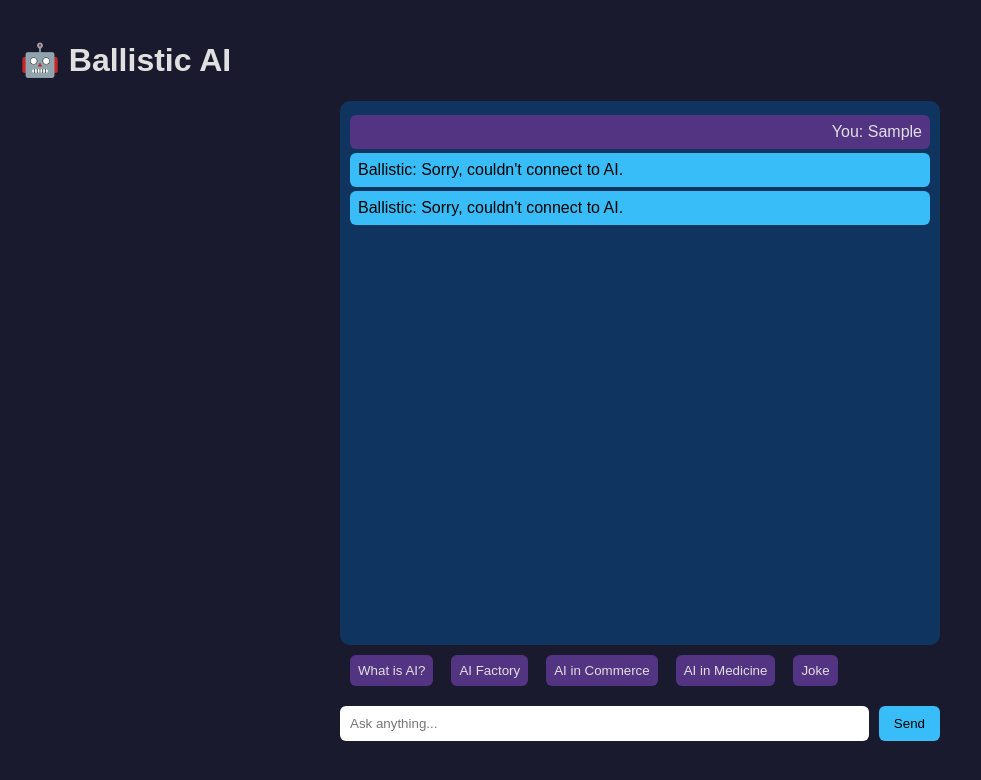
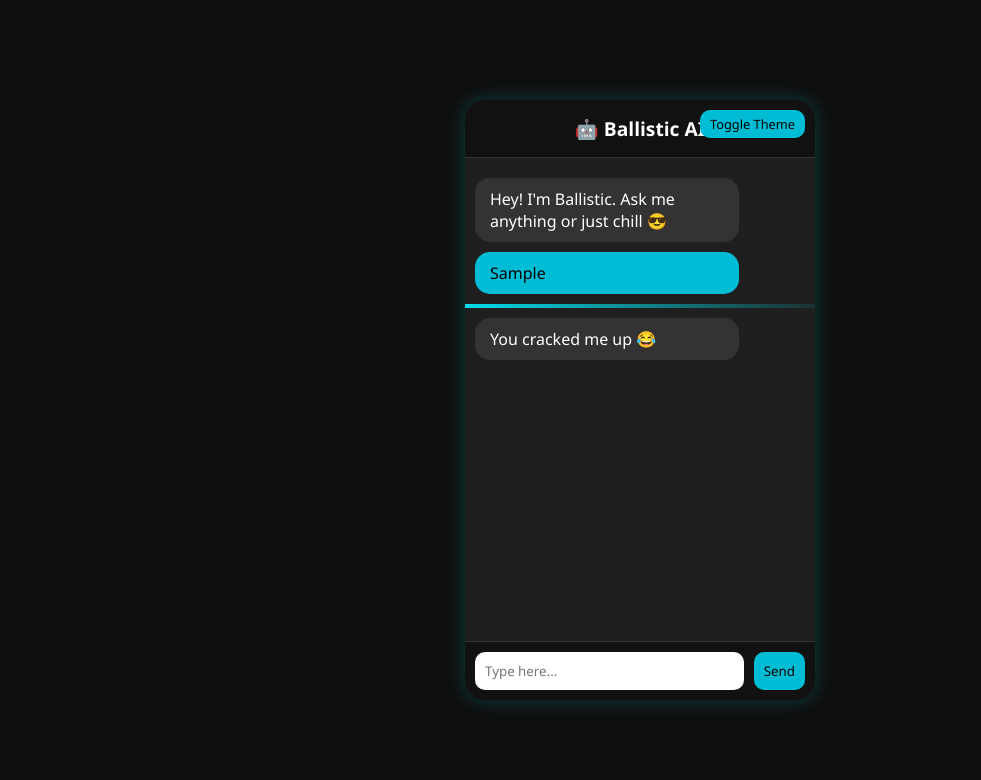
Before and after one commit to Ballisticcc/chtbot, a plain HTML site: page index.html in a window 1280 px wide. Both pictures are taken after typing "Sample" into the empty fields and a click on the button "Send". Shown: the whole page, without its empty margins (0-981 px from the left). Drawn offline with Linux system fonts and the light colour scheme; no server answers.

Commit message:
Update index.html

```diff
--- a/index.html
+++ b/index.html
@@ -1,89 +1,186 @@
-<!DOCTYPE html>
-<html lang="en">
+<!DOCTYPE html><html lang="en">
 <head>
-  <meta charset="UTF-8" />
-  <title>Ballistic AI Chatbot</title>
+  <meta charset="UTF-8">
+  <meta name="viewport" content="width=device-width, initial-scale=1.0">
+  <title>Ballistic - Offline AI Bot</title>
   <style>
-    body { background: #1a1a2e; color: #e0e0e0; font-family: sans-serif; margin: 0; padding: 20px; }
-    .chatbox { max-width: 600px; margin: auto; display: flex; flex-direction: column; height: 80vh; }
-    #messages { flex: 1; overflow-y: auto; padding: 10px; background: #0f3460; border-radius: 10px; }
-    .message { padding: 8px; margin: 4px 0; border-radius: 6px; }
-    .user { background: #533483; text-align: right; }
-    .bot { background: #38bdf8; text-align: left; color: #000; }
-    .controls { display: flex; margin-top: 10px; }
-    input { flex: 1; padding: 10px; border-radius: 6px; border: none; }
-    button { padding: 10px 15px; margin-left: 10px; border-radius: 6px; background: #38bdf8; border: none; color: #000; cursor: pointer; }
-    .quick-buttons { display: flex; flex-wrap: wrap; gap: 8px; margin: 10px 0; }
-    .quick-buttons button { background: #533483; color: #e0e0e0; border: none; padding: 8px; border-radius: 6px; cursor: pointer; }
+    * {
+      box-sizing: border-box;
+      font-family: 'Segoe UI', sans-serif;
+    }
+    body {
+      margin: 0;
+      padding: 0;
+      background: #0f0f0f;
+      color: #fff;
+      display: flex;
+      justify-content: center;
+      align-items: center;
+      height: 100vh;
+    }
+    .chatbot {
+      background: #1f1f1f;
+      border-radius: 20px;
+      box-shadow: 0 0 20px rgba(0, 255, 255, 0.2);
+      width: 350px;
+      height: 600px;
+      display: flex;
+      flex-direction: column;
+      overflow: hidden;
+      position: relative;
+      transition: all 0.3s ease-in-out;
+    }
+    .header {
+      padding: 15px;
+      background: #111;
+      text-align: center;
+      font-size: 1.2em;
+      font-weight: bold;
+      border-bottom: 1px solid #333;
+    }
+    .chat-box {
+      flex: 1;
+      padding: 10px;
+      overflow-y: auto;
+    }
+    .chat {
+      margin: 10px 0;
+      max-width: 80%;
+      padding: 10px 15px;
+      border-radius: 15px;
+      animation: fadeIn 0.5s ease-in-out;
+    }
+    .user {
+      background: #00bcd4;
+      color: #000;
+      align-self: flex-end;
+    }
+    .bot {
+      background: #333;
+      align-self: flex-start;
+    }
+    @keyframes fadeIn {
+      from {opacity: 0; transform: translateY(10px);}
+      to {opacity: 1; transform: translateY(0);}
+    }
+    .input-box {
+      display: flex;
+      padding: 10px;
+      background: #111;
+      border-top: 1px solid #333;
+    }
+    input[type="text"] {
+      flex: 1;
+      padding: 10px;
+      border: none;
+      border-radius: 10px;
+      outline: none;
+    }
+    button {
+      margin-left: 10px;
+      padding: 10px;
+      border: none;
+      background: #00bcd4;
+      color: #000;
+      border-radius: 10px;
+      cursor: pointer;
+      transition: 0.2s;
+    }
+    button:hover {
+      background: #00e5ff;
+    }
+    .theme-toggle {
+      position: absolute;
+      top: 10px;
+      right: 10px;
+      background: #00bcd4;
+      border: none;
+      padding: 5px 10px;
+      border-radius: 10px;
+      cursor: pointer;
+      font-size: 0.8em;
+    }
+    .speaking-wave {
+      height: 4px;
+      width: 100%;
+      background: linear-gradient(90deg, #00f0ff, transparent);
+      animation: speakwave 1s infinite;
+    }
+    @keyframes speakwave {
+      0% { transform: scaleX(1); }
+      50% { transform: scaleX(1.3); }
+      100% { transform: scaleX(1); }
+    }
   </style>
 </head>
 <body>
-  <h1>🤖 Ballistic AI</h1>
-  <div class="chatbox">
-    <div id="messages"></div>
-    <div class="quick-buttons">
-      <button onclick="sendPreset('What is AI?')">What is AI?</button>
-      <button onclick="sendPreset('Explain AI Factory')">AI Factory</button>
-      <button onclick="sendPreset('Role of AI in commerce')">AI in Commerce</button>
-      <button onclick="sendPreset('Role of AI in medicine')">AI in Medicine</button>
-      <button onclick="sendPreset('Tell me a joke')">Joke</button>
-    </div>
-    <div class="controls">
-      <input id="userInput" placeholder="Ask anything..." />
-      <button onclick="sendCurrent()">Send</button>
-    </div>
+<div class="chatbot">
+  <div class="header">🤖 Ballistic AI</div>
+  <button class="theme-toggle" onclick="toggleTheme()">Toggle Theme</button>
+  <div class="chat-box" id="chat-box">
+    <div class="chat bot">Hey! I'm Ballistic. Ask me anything or just chill 😎</div>
   </div>
+  <div class="input-box">
+    <input type="text" id="user-input" placeholder="Type here...">
+    <button onclick="sendMessage()">Send</button>
+  </div>
+</div><script>
+  let dark = true;
 
-  <script>
-    const messages = document.getElementById("messages");
-    const userInput = document.getElementById("userInput");
+  function toggleTheme() {
+    document.body.style.background = dark ? '#fff' : '#0f0f0f';
+    document.body.style.color = dark ? '#000' : '#fff';
+    dark = !dark;
+  }
 
-    function addMessage(role, text) {
-      const el = document.createElement("div");
-      el.className = "message " + role;
-      el.textContent = (role === "user" ? "You: " : "Ballistic: ") + text;
-      messages.appendChild(el);
-      messages.scrollTop = messages.scrollHeight;
-      if (role === "bot" && speechSynthesis) {
-        const ut = new SpeechSynthesisUtterance(text);
-        ut.lang = "en-US";
-        speechSynthesis.speak(ut);
-      }
+  function sendMessage() {
+    const input = document.getElementById("user-input");
+    const chatBox = document.getElementById("chat-box");
+    const userMsg = input.value.trim();
+    if (userMsg === '') return;
+
+    appendMessage(userMsg, 'user');
+    input.value = '';
+    setTimeout(() => generateReply(userMsg), 500);
+  }
+
+  function appendMessage(message, type) {
+    const chat = document.createElement("div");
+    chat.classList.add("chat", type);
+    chat.textContent = message;
+    document.getElementById("chat-box").appendChild(chat);
+    chat.scrollIntoView({behavior: "smooth"});
+  }
+
+  function generateReply(input) {
+    let reply = "";
+    const lower = input.toLowerCase();
+    if (lower.includes("what is ai") || lower.includes("ai")) {
+      reply = "AI means Artificial Intelligence. It's like me but smarter... maybe. 😁";
+    } else if (lower.includes("factory")) {
+      reply = "An AI-powered factory uses machines, sensors, and smart systems to automate tasks! Like real-deal Skynet... but friendly.";
+    } else if (lower.includes("hi") || lower.includes("hello")) {
+      reply = "Yo! What's good? I'm Ballistic, your offline AI homie.";
+    } else {
+      const casuals = [
+        "That's dope! 🤘",
+        "You cracked me up 😂",
+        "Sounds like a plan 🧠",
+        "Tell me more, I'm listening 👂",
+        "Aight, hit me with another one! 💥"
+      ];
+      reply = casuals[Math.floor(Math.random() * casuals.length)];
     }
 
-    async function askAI(msg) {
-      try {
-        const resp = await fetch("/chat", {
-          method: "POST",
-          headers: { "Content-Type": "application/json" },
-          body: JSON.stringify({ message: msg })
-        });
-        const data = await resp.json();
-        return data.reply;
-      } catch {
-        return "Sorry, couldn't connect to AI.";
-      }
-    }
+    const speakWave = document.createElement('div');
+    speakWave.className = 'speaking-wave';
+    document.getElementById("chat-box").appendChild(speakWave);
 
-    async function sendCurrent() {
-      const txt = userInput.value.trim();
-      if (!txt) return;
-      addMessage("user", txt);
-      userInput.value = "";
-      addMessage("bot", "Thinking...");
-      const reply = await askAI(txt);
-      messages.lastChild.textContent = "Ballistic: " + reply;
-      addMessage("bot", reply);
-    }
+    const utterance = new SpeechSynthesisUtterance(reply);
+    utterance.onend = () => speakWave.remove();
+    speechSynthesis.speak(utterance);
 
-    function sendPreset(text) {
-      userInput.value = text;
-      sendCurrent();
-    }
-
-    userInput.addEventListener("keypress", e => {
-      if (e.key === "Enter") sendCurrent();
-    });
-  </script>
-</body>
+    appendMessage(reply, 'bot');
+  }
+</script></body>
 </html>
```
